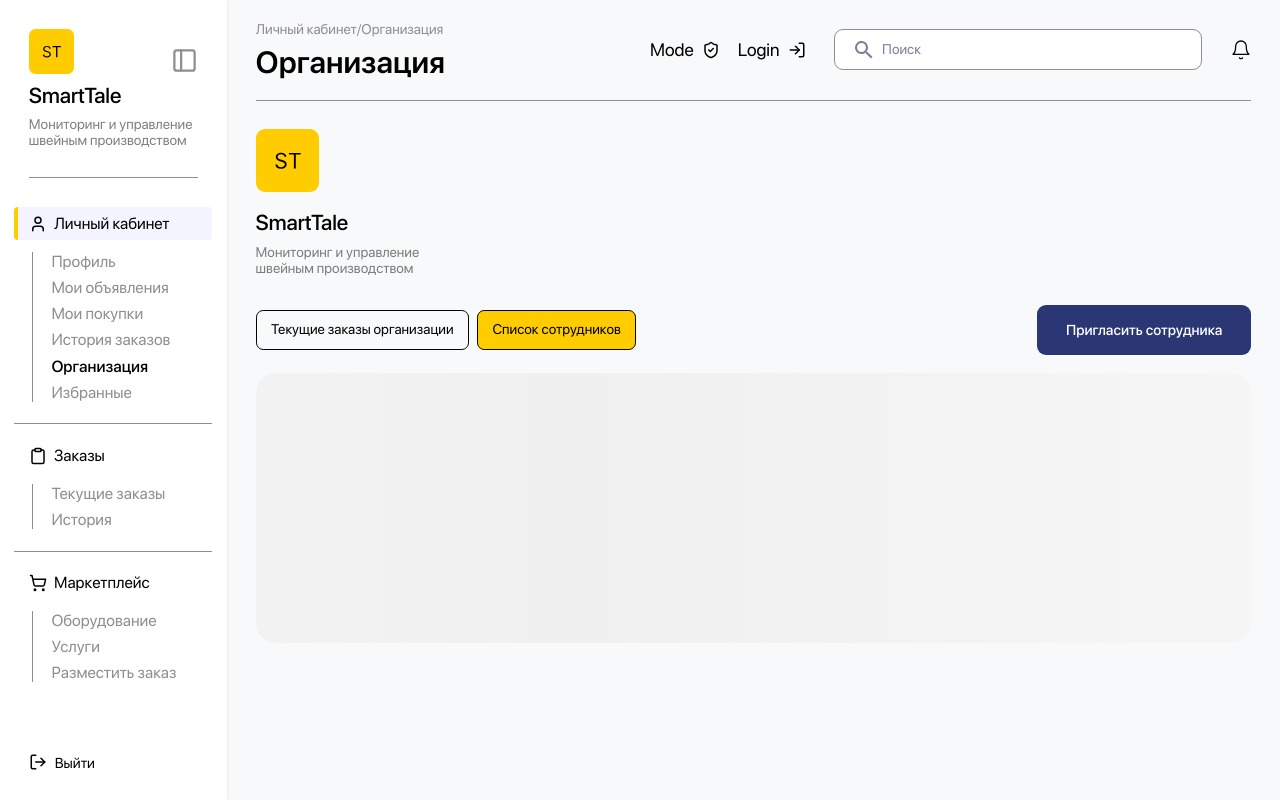
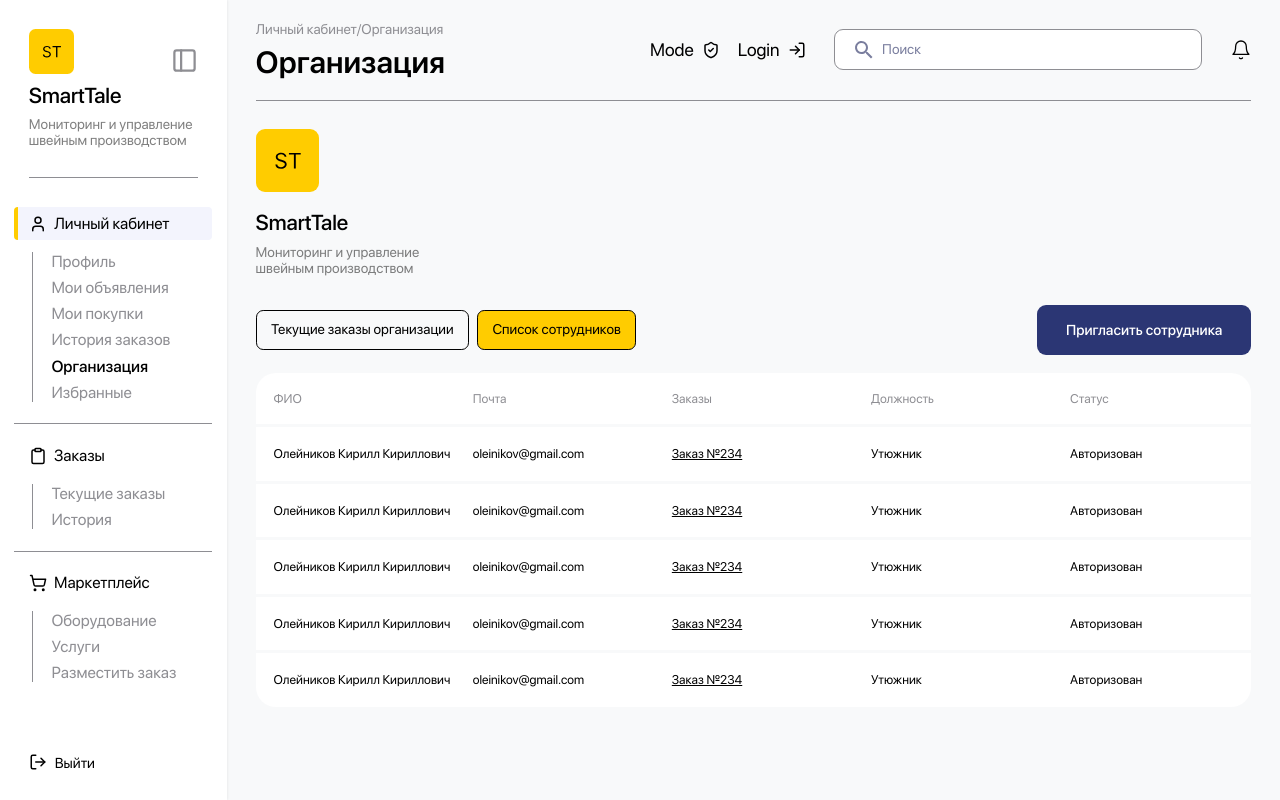
Before and after one commit to nurlanov0105/Smart-Tale, a Next.js app: page /dashboard/organization in a window 1280 px wide. Both pictures are taken after a click on the button "Список сотрудников". Built offline with nearby package versions, Linux system fonts and the light colour scheme.

Commit message:
added skeletons

```diff
--- a/src/features/general/employeesList/ui/EmployeesList.tsx
+++ b/src/features/general/employeesList/ui/EmployeesList.tsx
@@ -1,28 +1,26 @@
 import React from "react";
 import { EmployeesItem } from "@/entities/admin/employeesItem";
+import {employeesCategories} from "@/features/general/employeesList/model/values.data";
 import styles from "./styles.module.scss";
-import {employeesCategories} from "@/features/general/employeesList/model/values.data";
-import {CommonSkeleton} from "@/shared/ui";
 
 const EmployeesList = () => {
    const list = [1, 2, 3, 4, 5];
 
    return (
-      // <div className={styles.list}>
-      //    <ul className={styles.list__top}>
-      //       {
-      //          employeesCategories.map(category =>
-      //              <li key={category} className={styles.list__item}>{category}</li>
-      //          )
-      //       }
-      //    </ul>
-      //
-      //    {list.map((item) => (
-      //       <EmployeesItem key={item} item={item} />
-      //    ))}
-      //
-      // </div>
-       <CommonSkeleton type="table"/>
+      <div className={styles.list}>
+         <ul className={styles.list__top}>
+            {
+               employeesCategories.map(category =>
+                   <li key={category} className={styles.list__item}>{category}</li>
+               )
+            }
+         </ul>
+
+         {list.map((item) => (
+            <EmployeesItem key={item} item={item} />
+         ))}
+
+      </div>
 
    );
 };
```
